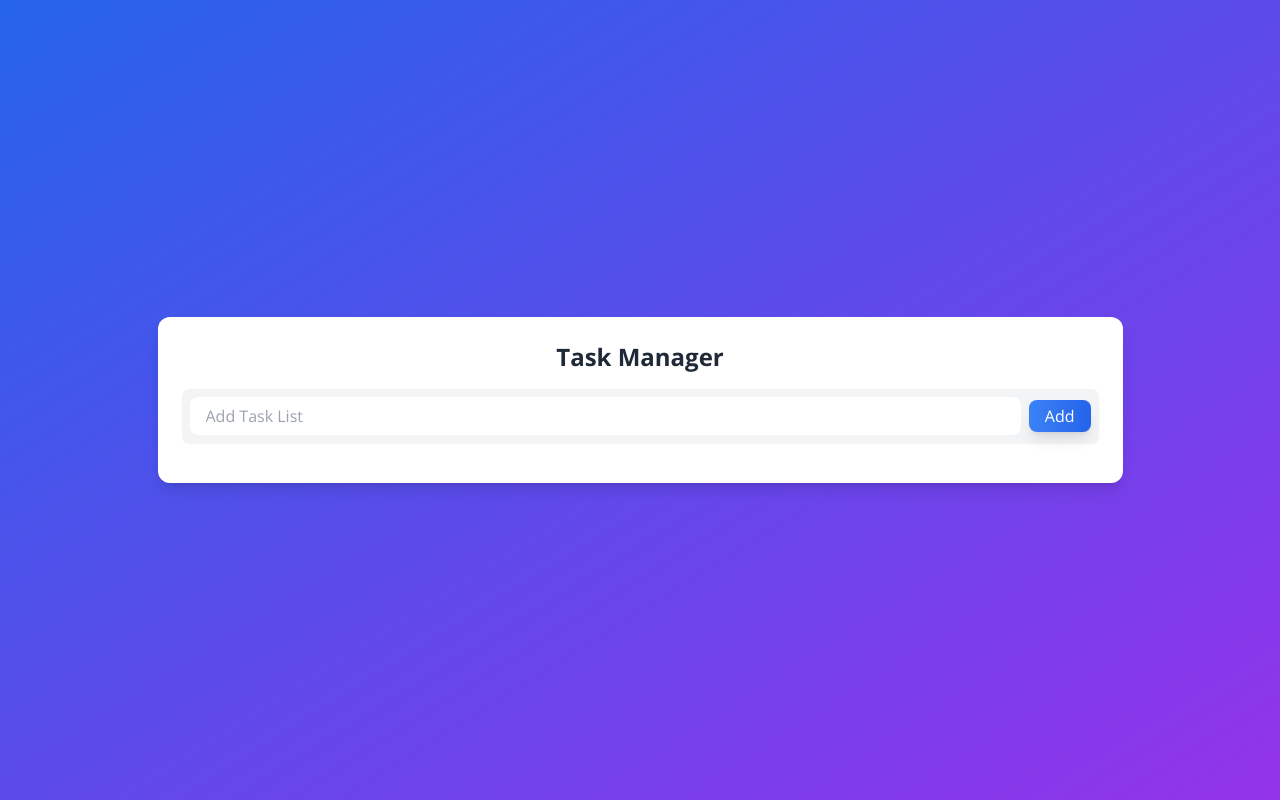
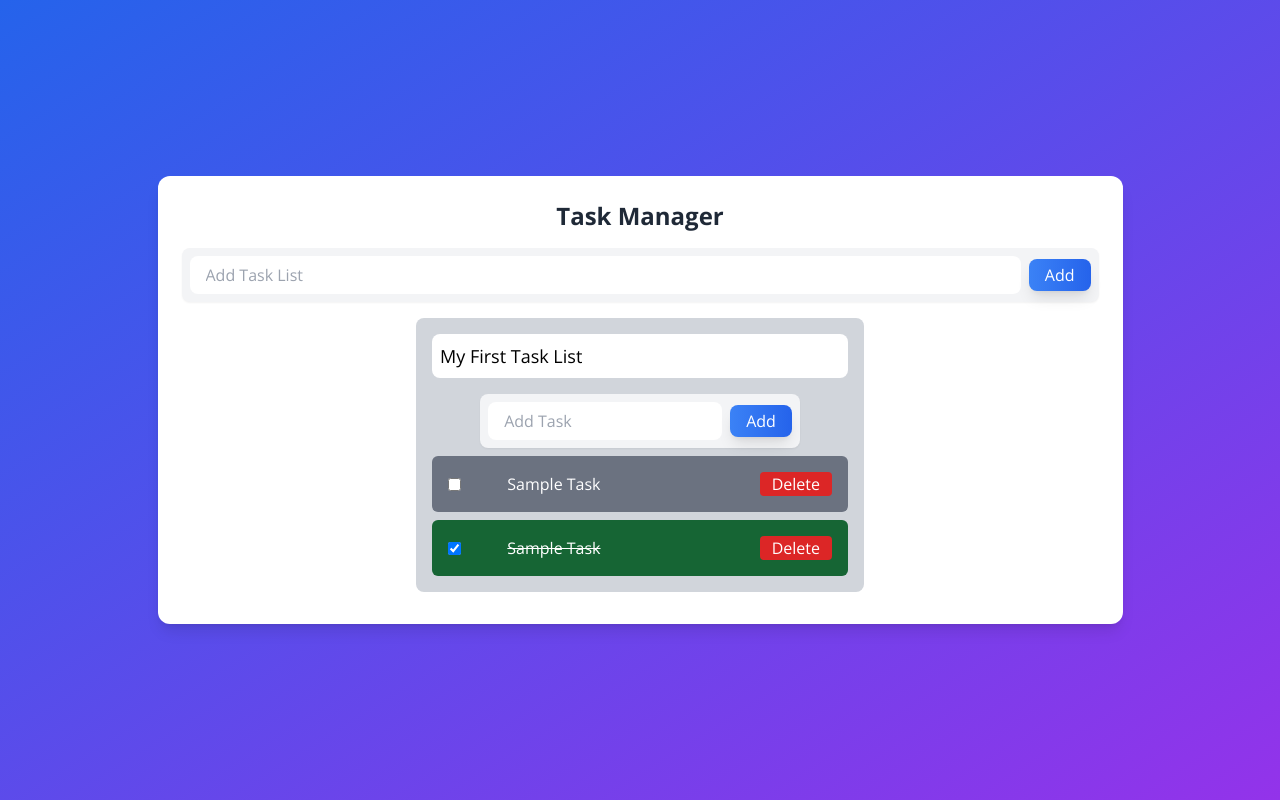
Before and after one commit to Vladosik337/to-do-list-React, a React (Vite) app: page / in a window 1280 px wide. Built offline with nearby package versions, Linux system fonts and the light colour scheme.

Commit message:
[FEAT] add initial state

```diff
--- a/src/App.tsx
+++ b/src/App.tsx
@@ -6,8 +6,26 @@ import { v4 as uuidv4 } from 'uuid';
 import { TaskList } from './Types.ts';
 
 function App() {
-  // Использование состояния для хранения списка задач
-  const [taskLists, setTaskLists] = useState<TaskList[]>([]);
+  // Инициализация состояния с одним списком задач и одной задачей
+  const [taskLists, setTaskLists] = useState<TaskList[]>([
+    {
+      id: `tasklist-${uuidv4()}`,
+      title: 'My First Task List',
+      isCompleted: false,
+      tasks: [
+        {
+          id: `task-${uuidv4()}`,
+          title: 'Sample Task',
+          isCompleted: false,
+        },
+        {
+          id: `task-${uuidv4()}`,
+          title: 'Sample Task',
+          isCompleted: true,
+        },
+      ],
+    },
+  ]);
 
   // Функция для добавления нового списка задач
   const addTaskList = (listTitle: string) => {
```
